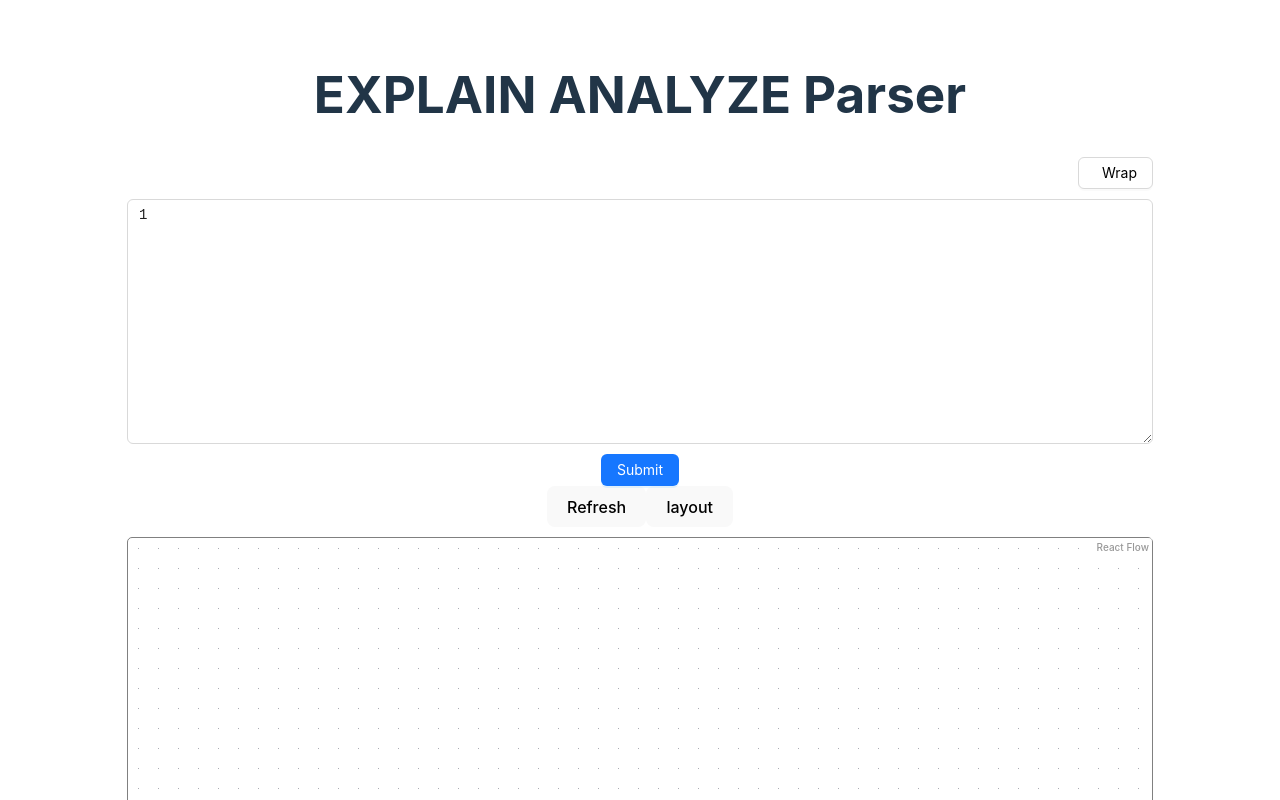
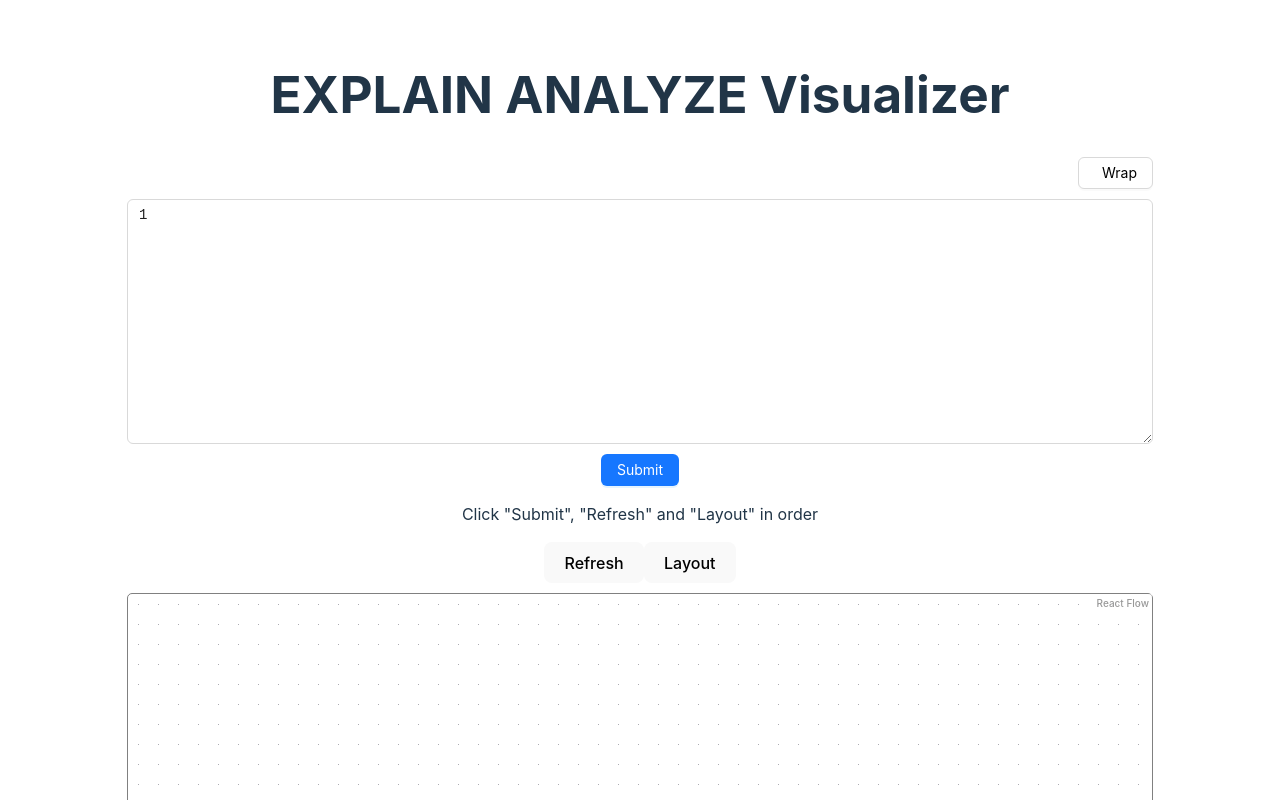
Before and after one commit to waynexia/toresu, a React (Vite) app: page / in a window 1280 px wide. Shown: the top 800 px of the page. Built offline with nearby package versions, Linux system fonts and the light colour scheme.

Commit message:
chore: prepare for publish
Signed-off-by: Ruihang Xia <waynestxia@gmail.com>

```diff
--- a/src/App.tsx
+++ b/src/App.tsx
@@ -13,11 +13,11 @@ function App() {
 
   return (
     <div>
-      <h1>EXPLAIN ANALYZE Parser</h1>
+      <h1>EXPLAIN ANALYZE Visualizer</h1>
       <ExplainAnalyzeParser onParse={handleParsedData} />
       <PlanTree rows={parsedData} />
       {parsedData.length > 0 && (
-        <div>
+        <div style={{ color: 'white' }}>
           <h2>Parsed Data:</h2>
           <pre>{JSON.stringify(parsedData, null, 2)}</pre>
         </div>
--- a/src/ExplainAnalyzeParser.tsx
+++ b/src/ExplainAnalyzeParser.tsx
@@ -42,6 +42,9 @@ const ExplainAnalyzeParser: React.FC<{ onParse: (parsedData: ExplainAnalyzeRow[]
       <Button type="primary" onClick={handleSubmit} style={{ marginTop: '10px' }}>
         Submit
       </Button>
+      <p>
+        Click "Submit", "Refresh" and "Layout" in order
+      </p>
     </div>
   );
 };
--- a/src/PlanTree.tsx
+++ b/src/PlanTree.tsx
@@ -52,21 +52,6 @@ const generateTreeNodeData = (rows: ExplainAnalyzeRow[]): any => {
                     treeNodeData.push(nodeData);
                 });
             });
-
-        // parent nodes
-        // for (let stage = 0; stage <= maxStage; stage++) {
-        //     const nodeData = {
-        //         id: `${stage}`,
-        //         position: { x: 0, y: 0 },
-        //         data: { label: `stage ${stage}` },
-        //         style: {
-        //             width: 300,
-        //             height: 300,
-        //         },
-        //         type: 'group'
-        //     };
-        //     treeNodeData.push(nodeData);
-        // }
     };
 
     const treeNodeData: any[] = [];
@@ -222,7 +207,6 @@ const LayoutTree: React.FC<{ rows: ExplainAnalyzeRow[] }> = ({ rows }) => {
     const handleRefresh = () => {
         setNodes(generateTreeNodeData(rows));
         setEdges(generateTreeEdgeData(rows));
-        console.log("nodes: ", nodes)
     };
 
     const handleLayout = () => {
@@ -232,7 +216,7 @@ const LayoutTree: React.FC<{ rows: ExplainAnalyzeRow[] }> = ({ rows }) => {
     return (
         <>
             <button onClick={handleRefresh} style={{ marginBottom: '10px' }}>Refresh</button>
-            <button onClick={handleLayout} style={{ marginBottom: '10px' }}>layout</button>
+            <button onClick={handleLayout} style={{ marginBottom: '10px' }}>Layout</button>
             <div style={{ width: '80vw', height: '80vh', border: '1px solid gray', borderRadius: '5px' }}>
                 <ReactFlow nodes={nodes} edges={edges} onNodesChange={onNodesChange} nodeTypes={nodeTypes} fitView attributionPosition="top-right">
                     <Background />
```
Also changed, not shown: 1 other file (tests, documents, lock files or other folders).
